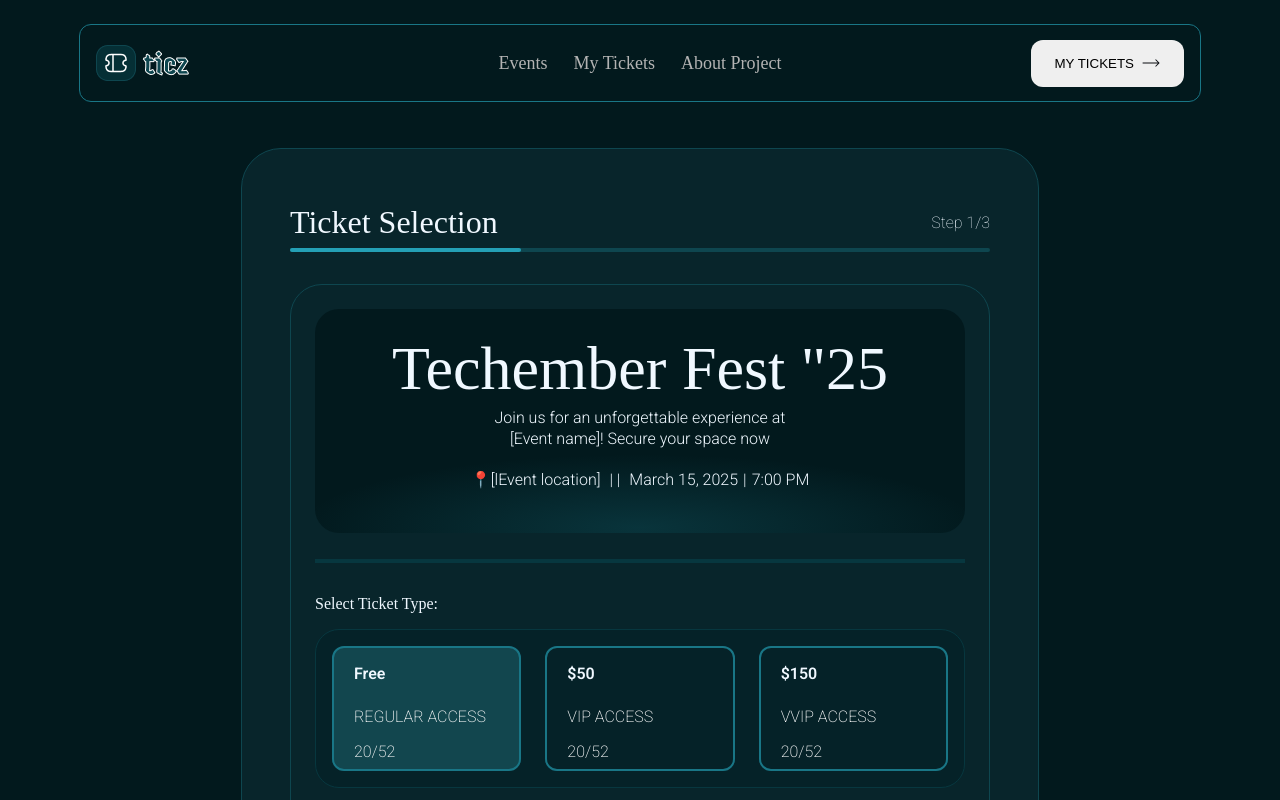
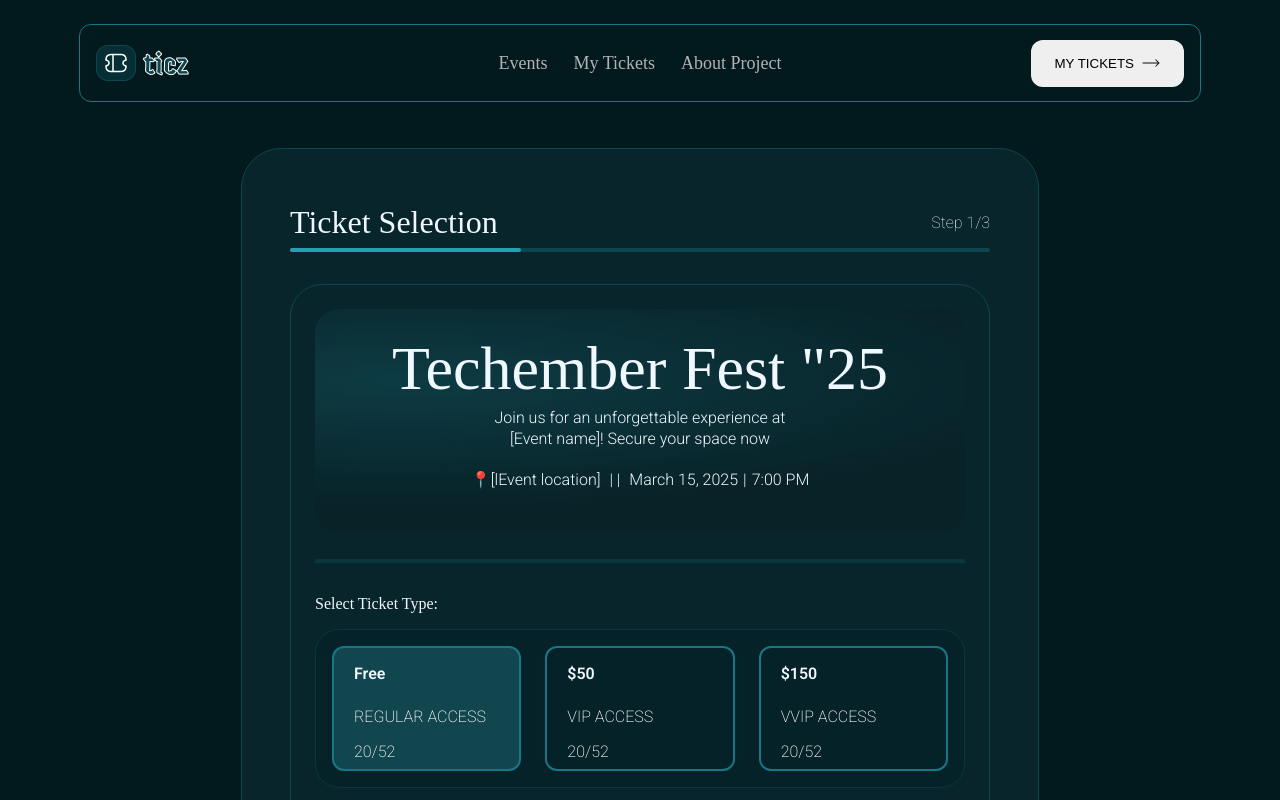
Before and after one commit to adexfit/TickectGenerator, a React (Vite) app: page / in a window 1280 px wide. Shown: the top 800 px of the page. Built offline with nearby package versions, Linux system fonts and the light colour scheme; a web font is replaced by a local one.

Commit message:
changed address card gradient

```diff
--- a/src/App.css
+++ b/src/App.css
@@ -136,12 +136,14 @@ span a:hover {
   width: 100%;
   height: 200px;
   text-align: center;
+
   background: radial-gradient(
-      52.52% 32.71% at 50% 97.66%,
+      103.64% 57.39% at 14.02% 32.06%,
       rgba(36, 160, 181, 0.2) 0%,
       rgba(36, 160, 181, 0) 100%
     ),
-    #02191d;
+    rgba(10, 12, 17, 0.1);
+
   /* background-image: url(./assets/card_bg_img.png); */
   background-size: cover;
   background-repeat: no-repeat;
```
